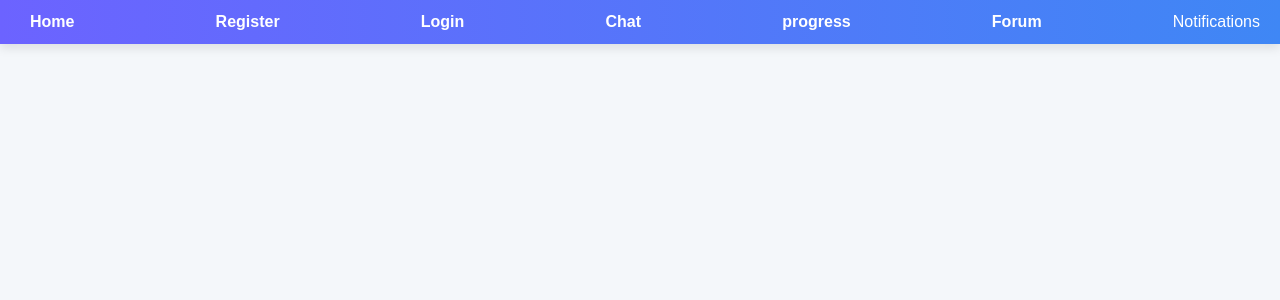
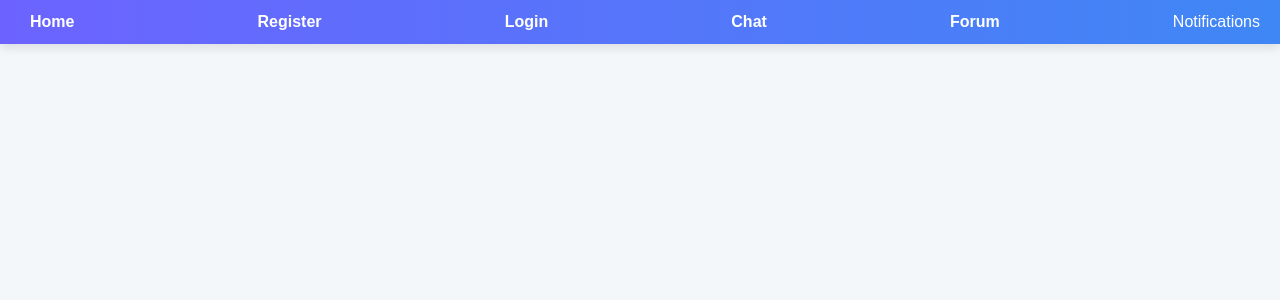
Before and after one commit to alimezar/E-Learning-Project, a Next.js app in the folder frontend/: page / in a window 1280 px wide. Shown: the top 300 px of the page. Built offline with nearby package versions, Linux system fonts and the light colour scheme.

Commit message:
Revert "navbar"
This reverts commit eb908ac2a96fc5fd88d5b944d03be148163cf11d.

```diff
--- a/frontend/app/components/NavBar.tsx
+++ b/frontend/app/components/NavBar.tsx
@@ -71,13 +71,9 @@ const NavBar = () => {
       <Link href="/Chat" style={styles.link}>
         Chat
       </Link>
-      <Link href="/progress" style={styles.link}>
-        progress
-      </Link>
       <Link href="/forum" style={styles.link}>
         Forum
       </Link>
-
 
       <div style={styles.notificationWrapper}>
         <button onClick={toggleDropdown} style={styles.notificationButton}>
--- a/frontend/app/progress/page.tsx
+++ /dev/null
@@ -1,237 +0,0 @@
-'use client';
-
-import { useState, useEffect } from 'react';
-
-// /*
-type Progress = {
-    userId: string;
-    courseId: string;
-    completedPercentage: number;
-    completedModules: string[];
-    lastAccessed: string;
-    averageScore: number;
-};
-//*/
-
-const ProgressPage = () => {
-    const [progressData, setProgressData] = useState<Progress[]>([]);
-    const [error, setError] = useState<string | null>(null);
-
-    // Fetch progress data from the backend
-    const fetchProgress = async () => {
-        try {
-            const response = await fetch('http://localhost:3001/progress');
-            if (!response.ok) throw new Error('Failed to fetch progress data');
-            const data = await response.json();
-            setProgressData(data);
-        } catch (err: any) {
-            setError(err.message || 'An error occurred while fetching progress data');
-        }
-    };
-
-    // Initialize progress
-    const initializeProgress = async (userId: string, courseId: string) => {
-        try {
-            const response = await fetch('http://localhost:3001/progress', {
-                method: 'POST',
-                headers: { 'Content-Type': 'application/json' },
-                body: JSON.stringify({ userId, courseId }),
-            });
-            if (!response.ok) throw new Error('Failed to initialize progress');
-            fetchProgress(); // Refresh data after initialization
-        } catch (err: any) {
-            setError(err.message || 'An error occurred while initializing progress');
-        }
-    };
-
-    // Complete a module
-    const completeModule = async (userId: string, courseId: string, moduleId: string) => {
-        try {
-            const response = await fetch('http://localhost:3001/progress/complete', {
-                method: 'PUT',
-                headers: { 'Content-Type': 'application/json' },
-                body: JSON.stringify({ userId, courseId, moduleId }),
-            });
-            if (!response.ok) throw new Error('Failed to complete module');
-            fetchProgress(); // Refresh data after module completion
-        } catch (err: any) {
-            setError(err.message || 'An error occurred while completing the module');
-        }
-    };
-
-    useEffect(() => {
-        fetchProgress();
-    }, []);
-
-
-
-    return (
-        <div style={styles.containerStyle}>
-            <h1>Progress Management</h1>
-
-            {error && <p style={styles.errorStyle}>{error}</p>}
-
-            {/* Display all progress */}
-            <div>
-                <h2>All Progress</h2>
-                {progressData.length === 0 ? (
-                    <p>No progress data available</p>
-                ) : (
-                    <table style={styles.tableStyle}  >
-                        <thead>
-                            <tr>
-                                <th style={styles.thStyle}>User ID</th>
-                                <th style={styles.thStyle}>Course ID</th>
-                                <th style={styles.thStyle}>Completed Percentage</th>
-                                <th style={styles.thStyle}>Completed Modules</th>
-                                <th style={styles.thStyle}>Last Accessed</th>
-                                <th style={styles.thStyle}>Average Score</th>
-                            </tr>
-                        </thead>
-                        <tbody>
-                            {progressData.map((progress) => (
-                                <tr key={`${progress.userId}-${progress.courseId}`}>
-                                    <td style={styles.tdStyle}>{progress.userId}</td>
-                                    <td style={styles.tdStyle}>{progress.courseId}</td>
-                                    <td style={styles.tdStyle}>{progress.completedPercentage}%</td>
-
-                                    <td style={styles.tdStyle}>
-
-                                        {Array.isArray(progress.completedModules) && progress.completedModules.length > 0
-                                            ? progress.completedModules.join(', ')
-                                            : 'None'}
-
-                                    </td>
-
-                                    <td style={styles.tdStyle}>{new Date(progress.lastAccessed).toLocaleString()}</td>
-                                    <td style={styles.tdStyle}>{progress.averageScore}</td>
-                                </tr>
-                            ))}
-                        </tbody>
-                    </table>
-                )}
-            </div>
-
-            {/* Initialize progress */}
-            <div style={{ marginTop: '20px' }}>
-                <h2>Initialize Progress</h2>
-                <form
-                    style={styles.formStyle}
-                    onSubmit={(e) => {
-                        e.preventDefault();
-                        const formData = new FormData(e.target as HTMLFormElement);
-                        const userId = formData.get('userId') as string;
-                        const courseId = formData.get('courseId') as string;
-                        initializeProgress(userId, courseId);
-                    }}
-                >
-                    <label>
-                        User ID:
-                        <input type="text" name="userId" required style={styles.inputStyle} />
-                    </label>
-                    <label>
-                        Course ID:
-                        <input type="text" name="courseId" required style={styles.inputStyle} />
-                    </label>
-                    <button type="submit" style={styles.buttonStyle}>
-                        Initialize Progress
-                    </button>
-                </form>
-            </div>
-
-            {/* Complete a module */}
-            <div style={{ marginTop: '20px' }}>
-                <h2>Complete Module</h2>
-                <form
-                    style={styles.formStyle}
-                    onSubmit={(e) => {
-                        e.preventDefault();
-                        const formData = new FormData(e.target as HTMLFormElement);
-                        const userId = formData.get('userId') as string;
-                        const courseId = formData.get('courseId') as string;
-                        const moduleId = formData.get('moduleId') as string;
-                        completeModule(userId, courseId, moduleId);
-                    }}
-                >
-                    <label>
-                        User ID:
-                        <input type="text" name="userId" required style={styles.inputStyle} />
-                    </label>
-                    <label>
-                        Course ID:
-                        <input type="text" name="courseId" required style={styles.inputStyle} />
-                    </label>
-                    <label>
-                        Module ID:
-                        <input type="text" name="moduleId" required style={styles.inputStyle} />
-                    </label>
-                    <button type="submit" style={styles.buttonStyle}>
-                        Complete Module
-                    </button>
-                </form>
-            </div>
-        </div>
-    );
-};
-
-const styles = {
-    // Styles
-    containerStyle: {
-        padding: '20px',
-        fontFamily: 'Arial, sans-serif',
-        maxWidth: '800px',
-        margin: 'auto',
-    },
-
-    tableStyle: {
-        width: '100%',
-        borderCollapse: 'collapse',
-        marginTop: '20px',
-    },
-
-    thStyle: {
-        backgroundColor: '#f4f4f4',
-        borderBottom: '1px solid #ddd',
-        textAlign: 'center',
-        padding: '10px',
-    },
-
-    tdStyle: {
-        borderBottom: '1px solid #ddd',
-        textAlign: 'center',
-        padding: '10px',
-    },
-
-    formStyle: {
-        marginBottom: '20px',
-        padding: '15px',
-        border: '1px solid #ddd',
-        borderRadius: '8px',
-        backgroundColor: '#f9f9f9',
-    },
-
-    inputStyle: {
-        width: '100%',
-        padding: '8px',
-        marginBottom: '10px',
-        border: '1px solid #ddd',
-        borderRadius: '4px',
-    },
-
-    buttonStyle: {
-        backgroundColor: '#007bff',
-        color: '#fff',
-        padding: '10px 15px',
-        border: 'none',
-        borderRadius: '4px',
-        cursor: 'pointer',
-    },
-
-    errorStyle: {
-        color: 'red',
-        marginTop: '10px',
-    }
-}
-
-
-export default ProgressPage;
```
Also changed, not shown: 2 other files (tests, documents, lock files or other folders).
